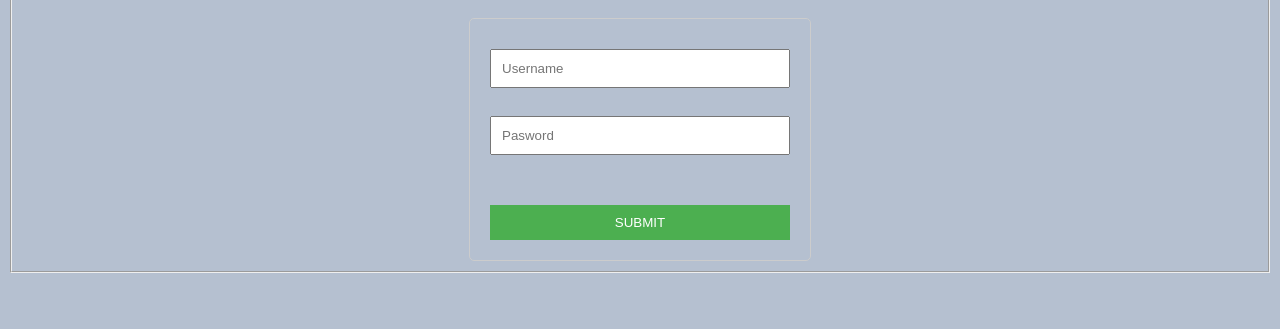
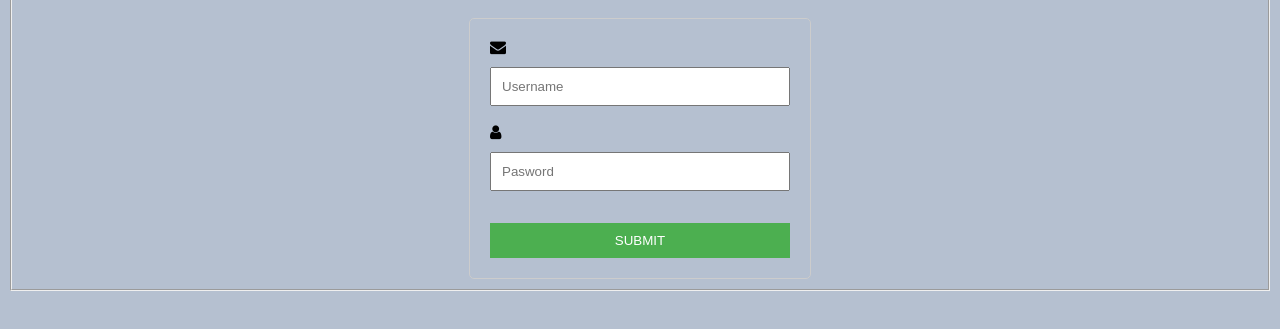
Before and after one commit to Adilismaill/class-task-00, a plain HTML site: page index.html in a window 1280 px wide. Shown: the part 113-442 px from the top of the page. Drawn offline with Linux system fonts and the light colour scheme.

Commit message:
style and icons

```diff
--- a/index.html
+++ b/index.html
@@ -45,8 +45,11 @@
             <center><h1> USER LOGIN</h1></center>
         </head>
         <div class="login-container">
+            <i class="fa fa-envelope icon"></i>
+            <link rel="stylesheet" href="https://cdnjs.cloudflare.com/ajax/libs/font-awesome/4.7.0/css/font-awesome.min.css">
             <center> <input type="text" name="username" placeholder="Username" required width="500"></center> <br>
-            <center> <input type="text" name="pasword" placeholder="Pasword" required></center> <br>
+            <i class="fa fa-user"></i>
+            <center> <input type="text" name="pasword" placeholder="Pasword" required></center>
             <center><h1></h1><input type="submit" value="SUBMIT" <body bgcolor="black"></center>
             </div>
         </fieldset>
```
